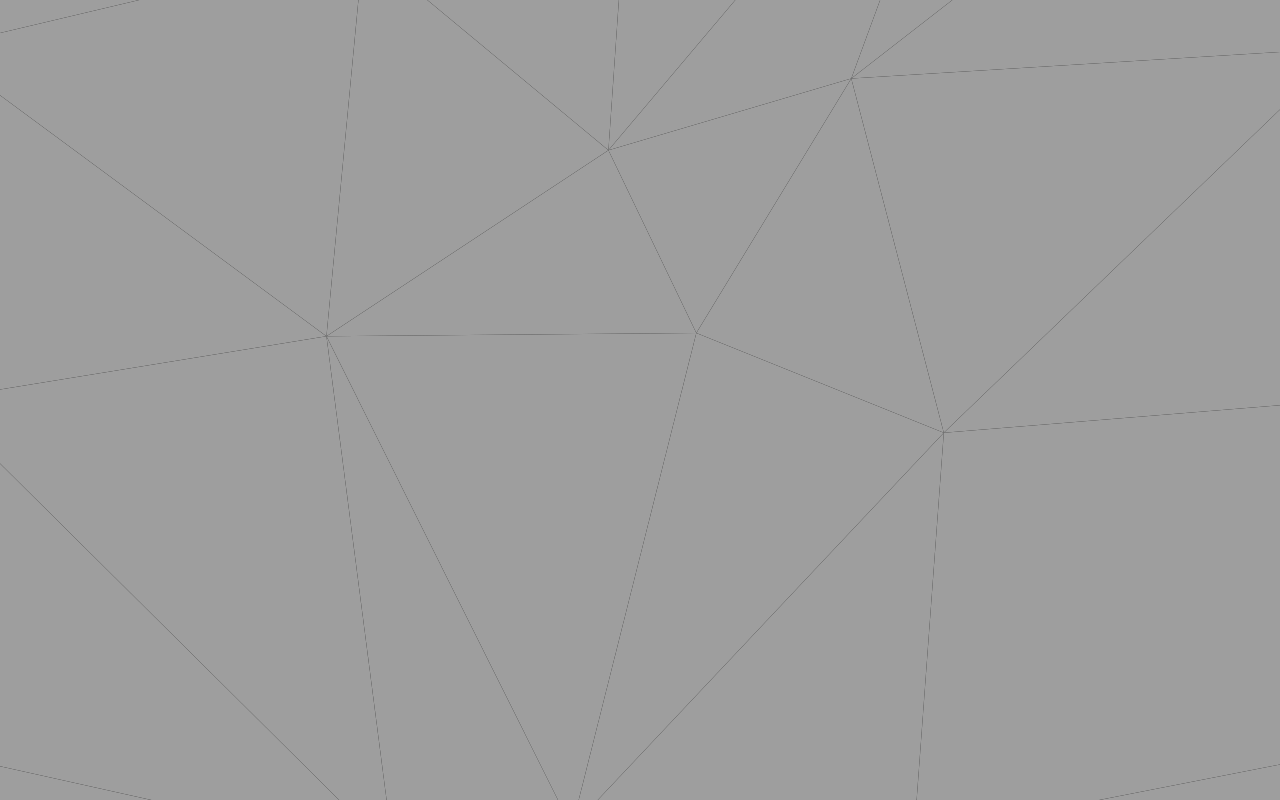
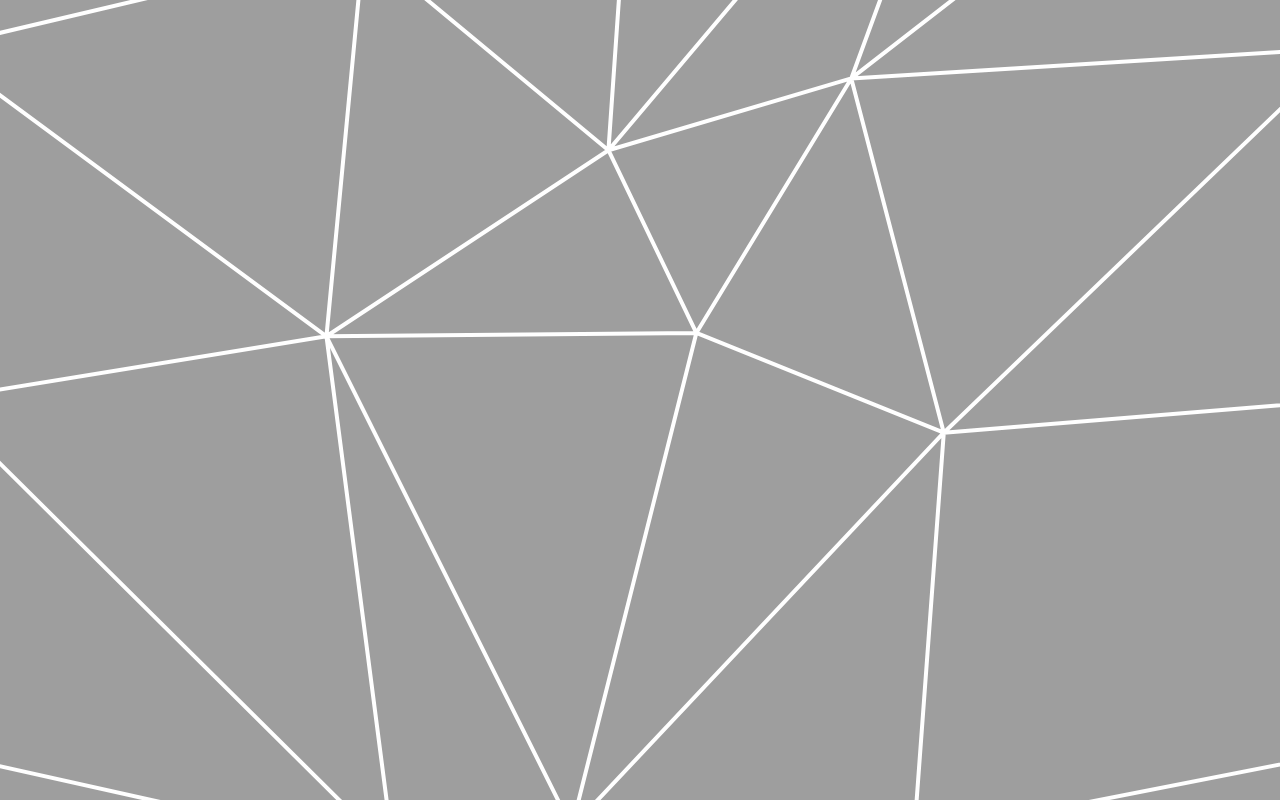
Before and after one commit to rgb128/window, a plain HTML site: page index.html in a window 1280 px wide. Drawn offline with Linux system fonts and the light colour scheme.

Commit message:
upd: minor fixes (lines added)

```diff
--- a/app.js
+++ b/app.js
@@ -29,7 +29,7 @@
     EXPAND_SPEED: 0.0005,
 
     // Max limit for animation progress (0.0 to 1.0). 1.0 pushes points entirely to the boundaries. You wanted it around 60%, so this should be ~0.6.
-    MAX_PROGRESS: 0.8,
+    MAX_PROGRESS: 0.9,
 
     // Mathematical curve for pushing points. 1.0 is linear. < 1.0 makes points near the click move much faster/farther than points far away.
     BULGE_POWER: 0.15
@@ -39,6 +39,7 @@
     images: [],
     polygons: [],
     points: [],
+    lines: [],
     isLoaded: false,
     isFetching: false,
     isDown: false,
@@ -96,14 +97,13 @@
             if (fetched[i]) {
                 state.images.push(fetched[i]);
                 if (!state.isLoaded) {
-                    const pct = Math.min((state.images.length / CONFIG.MAX_NEEDED_IMAGES) * 100, 100);
+                    const pct = Math.min((state.images.length / CONFIG.TARGET_POOL_SIZE) * 100, 100);
                     loadingPct.textContent = pct.toFixed(0);
-                    // loadingPct.textContent = pct.toFixed(1);
                 }
             }
         }
 
-        if (!state.isLoaded && state.images.length >= CONFIG.MAX_NEEDED_IMAGES) {
+        if (!state.isLoaded && state.images.length >= CONFIG.TARGET_POOL_SIZE) {
             state.isLoaded = true;
             hideLoading();
             generateGrid();
@@ -136,6 +136,7 @@
 function generateGrid() {
     state.points = [];
     state.polygons = [];
+    state.lines = [];
 
     const cellW = CONFIG.IMAGE_SIZE / CONFIG.GRID_COLS;
     const cellH = CONFIG.IMAGE_SIZE / CONFIG.GRID_ROWS;
@@ -169,15 +170,20 @@
             const p3 = state.points[r + 1][c + 1];
             const p4 = state.points[r + 1][c];
 
+            if (r > 0) state.lines.push([p1, p2]);
+            if (c > 0) state.lines.push([p1, p4]);
+
             const rand = Math.random();
             if (rand < 0.33) {
                 state.polygons.push({ pts: [p1, p2, p3, p4], img: polyImages[imgIdx++] });
             } else if (rand < 0.66) {
                 state.polygons.push({ pts: [p1, p2, p3], img: polyImages[imgIdx++] });
                 state.polygons.push({ pts: [p1, p3, p4], img: polyImages[imgIdx++] });
+                state.lines.push([p1, p3]);
             } else {
                 state.polygons.push({ pts: [p1, p2, p4], img: polyImages[imgIdx++] });
                 state.polygons.push({ pts: [p2, p3, p4], img: polyImages[imgIdx++] });
+                state.lines.push([p2, p4]);
             }
         }
     }
@@ -285,17 +291,15 @@
         ctx.lineWidth = lineWidthRaw / state.scale;
         ctx.strokeStyle = computedStyle.getPropertyValue('--line-color').trim() || '#fff';
         ctx.lineJoin = 'round';
+        ctx.lineCap = 'round';
 
-        for (let i = 0; i < state.polygons.length; i++) {
-            const poly = state.polygons[i];
-            ctx.beginPath();
-            ctx.moveTo(poly.pts[0].x, poly.pts[0].y);
-            for (let j = 1; j < poly.pts.length; j++) {
-                ctx.lineTo(poly.pts[j].x, poly.pts[j].y);
-            }
-            ctx.closePath();
-            ctx.stroke();
+        ctx.beginPath();
+        for (let i = 0; i < state.lines.length; i++) {
+            const line = state.lines[i];
+            ctx.moveTo(line[0].x, line[0].y);
+            ctx.lineTo(line[1].x, line[1].y);
         }
+        ctx.stroke();
     }
 
     ctx.restore();
--- a/styles.css
+++ b/styles.css
@@ -2,6 +2,8 @@
     --bg-color: #111;
     --text-color: #fff;
     --line-color: #fff;
+    --line-color: #fff;
+    --line-width: 4px; /* Must be > 0 */
 }
 body, html {
     margin: 0;
```
